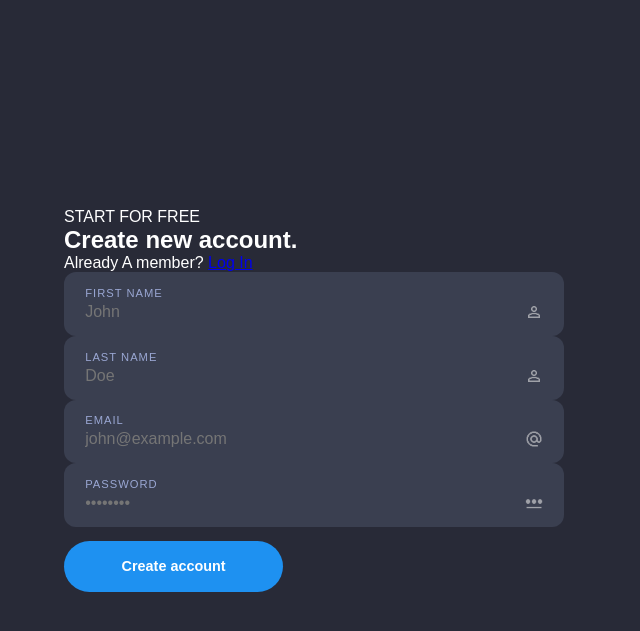
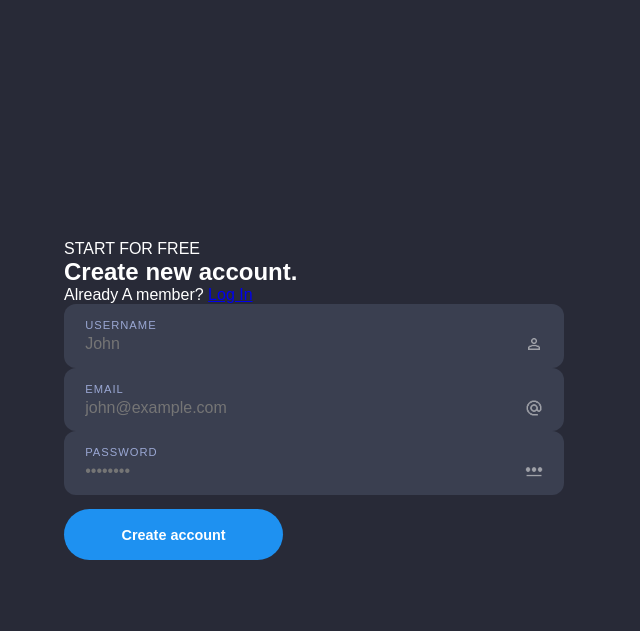
Before and after one commit to rustic-d3/ITckets, a PHP site: page /register.php in a window 1280 px wide. Shown: the top 631 px of the page, without its empty margins (0-640 px from the left). Run offline with PHP 8.4, Linux system fonts and the light colour scheme; some web fonts are replaced.

Commit message:
Made the register system work

```diff
--- a/config/db.php
+++ b/config/db.php
@@ -1,6 +1,6 @@
 <?php
-require_once("./db_data.php");
 session_start();
+require_once __DIR__ . "/db_data.php";
 $conn = new mysqli(HOSTNAME, USERNAME, PASSWORD, DATABASE);
 if ($conn->error) {
     die("Error connecting to the database");
--- a/config/db_data.php
+++ b/config/db_data.php
@@ -1,5 +1,5 @@
 <?php
-define("HOSTNAME", "'rustic'@'localhost'");
+define("HOSTNAME", "localhost");
 define("USERNAME", "rustic");
 define("DATABASE", "auth_system");
 define("PASSWORD", "abc");
--- a/src/auth/register.php
+++ b/src/auth/register.php
@@ -1,3 +1,74 @@
+<?php
+error_reporting(E_ALL);
+ini_set('display_errors', TRUE);
+ini_set('display_startup_errors', TRUE);
+require_once __DIR__ . "/../../config/db.php";
+
+function clean_input($input)
+{
+    $input = trim($input);
+    $input = htmlspecialchars($input);
+    $input = stripslashes($input);
+    return $input;
+}
+
+$errors = [];
+$username = '';
+$email = '';
+$password = '';
+$password_regex = "/^(?=.*?[A-Z])(?=.*?[a-z])(?=.*?[0-9])(?=.*?[#?!@$%^&*-]).{8,}$/";
+if ($_SERVER['REQUEST_METHOD'] === "POST") {
+
+    if (empty($_POST['username'])) {
+        $errors['username'] = "Username" . $_POST['username'] . " can't be empty";
+    } elseif (strlen($_POST['username']) < 3) {
+        $errors['username'] = "Username should be more than 3 chars";
+    }
+    if (empty($_POST['email'])) {
+        $errors['email'] = "email can't be empty!";
+    } elseif (!filter_var($_POST['email'], FILTER_VALIDATE_EMAIL)) {
+        $errors['email'] = "Invalid format for email" . $_POST['email'] . "!";
+    }
+    if (empty($_POST['password'])) {
+        $errors['password'] = "Password field can't be empty!";
+    } elseif (strlen($_POST['password']) < 8) {
+        $errors['password'] = "Password should be at least 8 chars";
+    } elseif (!preg_match($password_regex, $_POST['password']))
+        $errors['password'] = "Invalid password format";
+
+    if (empty($errors)) {
+
+        $username = clean_input($_POST['username']);
+        $email = clean_input($_POST['email']);
+        $password = clean_input($_POST['password']);
+        $hashed_pasword = password_hash($password, PASSWORD_DEFAULT);
+        $stmt = $conn->prepare("SELECT uid from users WHERE email = ?");
+        $stmt->bind_param("s", $email);
+        $stmt->execute();
+        $stmt->store_result();
+
+        if ($stmt->num_rows > 0) {
+            $errors['email'] = "User with this mail already exists";
+        }
+        $stmt->close();
+        if (empty($errors)) {
+            $user = $conn->prepare("INSERT INTO users(username, email, password) values(?,?,?)");
+            $user->bind_param("sss", $username, $email, $hashed_pasword);
+            if ($user->execute()) {
+                header("Location: login.php");
+                exit;
+            }
+            $user->close();
+
+        }
+    }
+
+
+}
+?>
+
+
+
 <!DOCTYPE html>
 <html lang="en">
 
@@ -21,31 +92,33 @@
             <h1>Create new account<span>.</span></h1>
             <p class="medium-p">Already A member? <a href="#">Log In</a></p>
 
-            <form action="register.php" class="register-form">
+            <form action="register.php" class="register-form" method="post">
                 <div class="row">
                     <div class="column col-1 bg-input">
-                        <p>First name</p>
+                        <p>Username</p>
                         <div class="input-wrapper">
-                            <input type="text" placeholder="John">
+                            <input type="text" placeholder="John" name="username">
                             <img src="../../assets/person.png" alt="">
                         </div>
                     </div>
-                    <div class="column col-1 bg-input">
-                        <p>Last name</p>
-                        <div class="input-wrapper">
-                            <input type="text" placeholder="Doe">
-                            <img src="../../assets/person.png" alt="">
-                        </div>
-                    </div>
+                    <?php if (!empty($errors['username'])): ?>
+                        <div><?php echo htmlspecialchars($errors['username']) ?></div>
+                    <?php endif ?>
+
                 </div>
 
                 <div class="row">
                     <div class="column col-2 bg-input">
                         <p>Email</p>
                         <div class="input-wrapper">
-                            <input type="email" placeholder="john@example.com">
+                            <input type="email" placeholder="john@example.com" name="email">
                             <img src="../../assets/email.png" alt="">
                         </div>
+                        <?php if (!empty($errors['email'])): ?>
+                            <div>
+                                <?php echo htmlspecialchars($errors['email']) ?>
+                            </div>
+                        <?php endif ?>
                     </div>
                 </div>
 
@@ -53,9 +126,14 @@
                     <div class="column col-2 bg-input">
                         <p>Password</p>
                         <div class="input-wrapper">
-                            <input type="password" placeholder="••••••••">
+                            <input type="password" placeholder="••••••••" name="password">
                             <img src="../../assets/password.png" alt="">
                         </div>
+                        <?php if (!empty($errors['password'])): ?>
+                            <div>
+                                <?php echo htmlspecialchars($errors['password']) ?>
+                            </div>
+                        <?php endif ?>
                     </div>
                 </div>
 
```
Also changed, not shown: src/auth/login.php (added).
